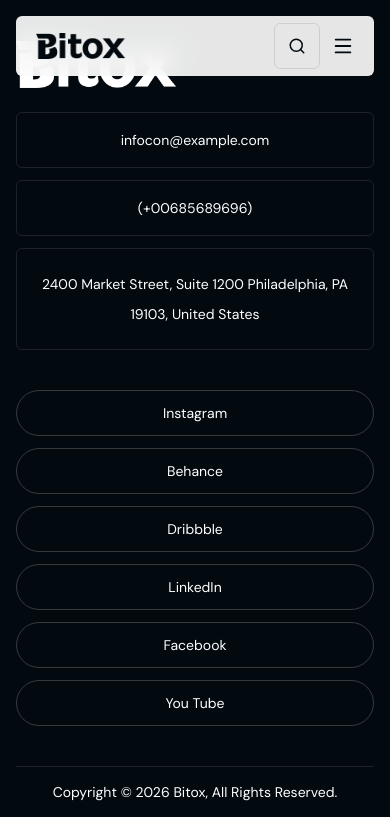
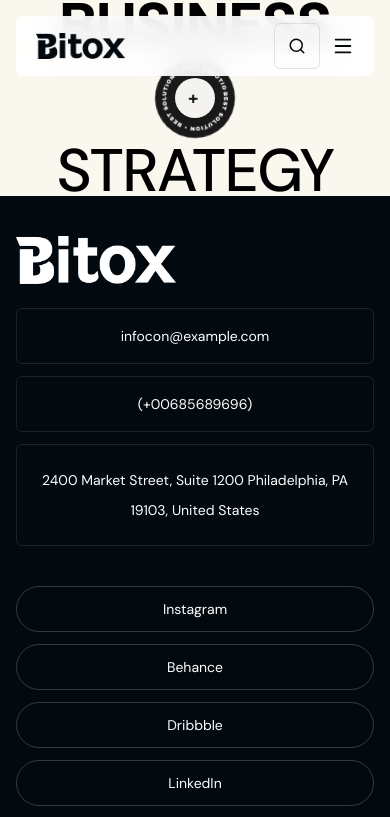
Before and after one commit to Mostofa-zaman/bitox-business-consulting-website, a Next.js app: page / in a window 390 px wide. Shown: the top 817 px of the page. Built offline with nearby package versions, Linux system fonts and the light colour scheme.

Commit message:
feat(hero): add mobile hero layout

```diff
--- a/src/app/(business-consultant)/page.jsx
+++ b/src/app/(business-consultant)/page.jsx
@@ -1,4 +1,5 @@
 import ThemeInitializer from "@/components/helper/ThemeInitializer";
+import HeroSection from "@/components/homeOne/HeroSection";
 
 
 
@@ -6,6 +7,7 @@ const Home1 = () => {
   return (
    <>
     <ThemeInitializer pathName={"business-consultant"} />
+    <HeroSection/>
 
    </>
   );
--- a/src/components/homeOne/HeroSection.jsx
+++ b/src/components/homeOne/HeroSection.jsx
@@ -21,6 +21,15 @@ const HeroSection = () => {
             </span>
           </h1>
         </div>
+
+        <div className="relative lg:hidden md:hidden block">
+          <h1 className="font-heading headingOne uppercase tracking-tight flex flex-col items-center gap-y-2">
+            <span className="block font-extrabold ">Business</span>
+            <RotatingBadge size="sm" />
+            <span className="block font-medium">Strategy</span>
+          </h1>
+
+        </div>
   </Container>
 </section>
   )
```
